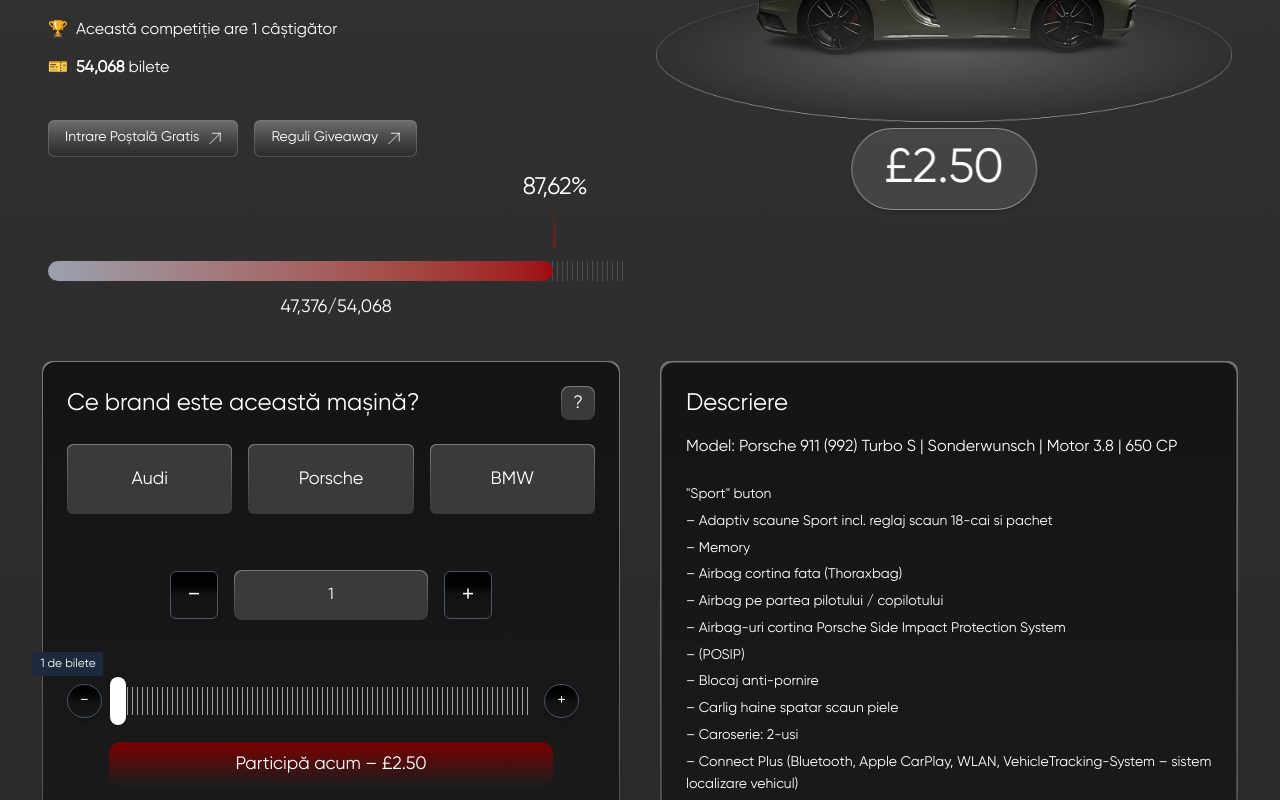
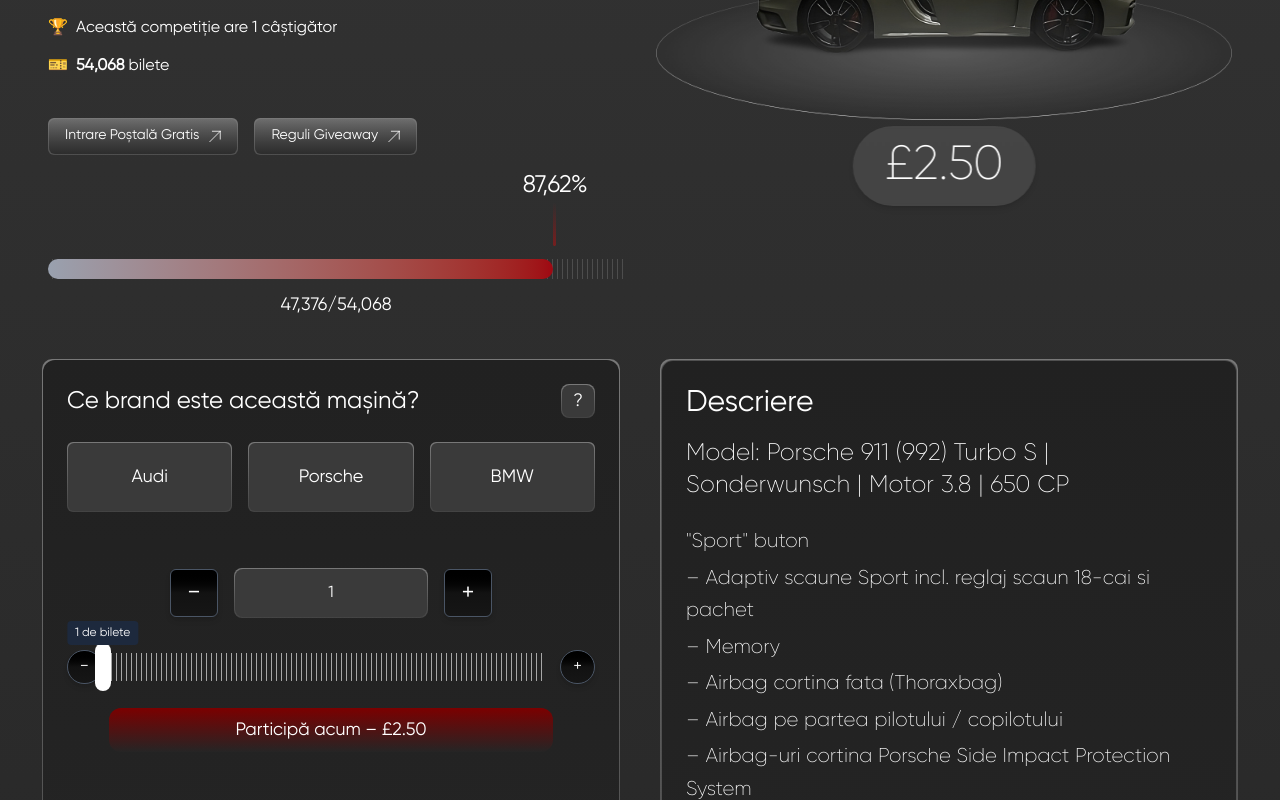
Before and after one commit to Utzu02/power-win, a React (Vite) app in the folder client/: page / in a window 1280 px wide. Shown: the part 440-1240 px from the top of the page. Built offline with nearby package versions, Linux system fonts and the light colour scheme.

Commit message:
utzu autzu

```diff
--- a/client/src/components/DescriptionWidget.tsx
+++ b/client/src/components/DescriptionWidget.tsx
@@ -3,17 +3,17 @@
 const DescriptionWidget = () => {
   return (
     <div className="p-[1px] rounded-[10px] bg-[linear-gradient(to_bottom,rgb(120,120,120),rgba(255,255,255,0.15))] h-fit mx-auto mt-10">
-      <div className="p-6 w-[45vw] h-[70vh] overflow-y-auto custom-scrollbar bg-gradient-to-b from-[#141414] to-[#1b1b1b] rounded-xl text-white border border-white/20">
+      <div className="p-6 w-[45vw] h-[70vh] overflow-y-auto custom-scrollbar bg-gradient-to-b from-[#212121] to-[#242424] rounded-xl text-white border border-white/20">
         {/* Titlu */}
-        <h2 className="text-2xl font-light mb-4">Descriere</h2>
+        <h2 className="text-3xl font-light mb-4">Descriere</h2>
 
         {/* Subtitlu */}
-        <p className="mb-6 text-base font-light">
+        <p className="mb-6 font-light text-2xl">
           Model: <strong>Porsche 911 (992) Turbo S</strong> | Sonderwunsch | Motor 3.8 | 650 CP
         </p>
 
         {/* Lista echipamente – fără bullets, doar liniuță */}
-        <div className="space-y-1 text-sm font-light leading-relaxed">
+        <div className="space-y-1 font-light leading-relaxed text-xl">
           <p>"Sport" buton</p>
           <p>– Adaptiv scaune Sport incl. reglaj scaun 18-cai si pachet</p>
           <p>– Memory</p>
--- a/client/src/components/EntryWidget.tsx
+++ b/client/src/components/EntryWidget.tsx
@@ -1,20 +1,23 @@
-import React, { useState } from 'react';
-import './../index.css';
+import React, { useState } from "react";
+import "./../index.css";
 
 interface EntryWidgetProps {
   tickets: number;
   onTicketsChange: (n: number) => void;
 }
 
-const brands = ['Audi', 'Porsche', 'BMW'];
+const brands = ["Audi", "Porsche", "BMW"];
 const MAX_TICKETS = 500;
 
-export default function EntryWidget({ tickets, onTicketsChange }: EntryWidgetProps) {
+export default function EntryWidget({
+  tickets,
+  onTicketsChange,
+}: EntryWidgetProps) {
   const [selectedBrand, setSelectedBrand] = useState<string | null>(null);
 
   return (
     <div className="p-[1px] rounded-[10px] bg-[linear-gradient(to_bottom,rgb(120,120,120),rgba(255,255,255,0.15))] w-fit mt-10 mx-auto">
-      <div className="p-6 bg-gradient-to-b from-[#141414] to-[#1b1b1b] rounded-xl h-full w-[45vw] mx-auto">
+      <div className="p-6 bg-gradient-to-b from-[#212121] to-[#242424] rounded-xl h-full w-[45vw] mx-auto">
         {/* Header */}
         <div className="flex justify-between items-center mb-6">
           <h2 className="text-2xl font-light">Ce brand este această mașină?</h2>
@@ -28,7 +31,6 @@
         {/* Brand buttons */}
         <div className="flex space-x-4 mb-8">
           {brands.map((b) => (
-
             <div
               key={b}
               className="p-[1px] flex-1 mb-6 rounded-md bg-[linear-gradient(to_bottom,rgb(120,120,120),rgba(255,255,255,0.15))] h-full w-fit transition duration-200"
@@ -37,15 +39,16 @@
                 onClick={() => setSelectedBrand(b)}
                 className={`
     w-full h-full text-lg font-light px-5 py-5 rounded-md transition duration-200 cursor-pointer
-    ${selectedBrand === b
+    ${
+      selectedBrand === b
         ? "bg-gradient-to-b from-[#141414] to-[#1b1b1b] text-white"
-                    : "bg-[rgb(58,58,58)] hover:bg-[rgb(68,68,68)] text-white"}
+        : "bg-[rgb(58,58,58)] hover:bg-[rgb(68,68,68)] text-white"
+    }
   `}
               >
                 {b}
               </button>
             </div>
-
           ))}
         </div>
 
@@ -67,7 +70,9 @@
               max={500}
               value={tickets}
               onChange={(e) =>
-                onTicketsChange(Math.min(500, Math.max(1, Number(e.target.value))))
+                onTicketsChange(
+                  Math.min(500, Math.max(1, Number(e.target.value)))
+                )
               }
               placeholder="Introdu numărul de bilete"
               className="w-48 h-12 bg-[#3A3A3A] rounded-lg text-center placeholder-gray-400 focus:outline-none appearance-none [&::-webkit-inner-spin-button]:appearance-none [&::-webkit-outer-spin-button]:appearance-none"
@@ -82,13 +87,17 @@
             +
           </button>
         </div>
+        <div className="flex flex-wrap w-full items-center justify-center">
+          {/* Minus */}
+          <button
+            onClick={() => onTicketsChange(Math.max(1, tickets - 1))}
+            className="py-1 px-3 flex items-center justify-center rounded-full border border-gray-600 shadow-md bg-gradient-to-b from-black via-[#121212] to-[#161616] hover:via-[#1a1a1a] transition-all cursor-pointer"
+          >
+            −
+          </button>
 
           {/* Slider with bubble */}
-        <div className="relative flex items-center space-x-4 w-full mt-16">
-          {/* Minus */}
-          <button onClick={() => onTicketsChange(Math.max(1, tickets - 1))} className="py-1 px-3 flex items-center justify-center rounded-full border border-gray-600 shadow-md bg-gradient-to-b from-black via-[#121212] to-[#161616] hover:via-[#1a1a1a] transition-all cursor-pointer">
-            −</button>
-
+          <div className="relative flex items-center space-x-4 flex-1">
             {/* Container slider */}
             <div className="relative w-full h-7 overflow-visible">
               {/* Linii verticale (tick marks) */}
@@ -96,7 +105,7 @@
                 className="absolute inset-0 z-0 pointer-events-none"
                 style={{
                   backgroundImage:
-                  'repeating-linear-gradient(to right, transparent, transparent 4px, rgba(255,255,255,0.5) 4px, rgba(255,255,255,0.7) 5px)',
+                    "repeating-linear-gradient(to right, transparent, transparent 4px, rgba(255,255,255,0.5) 4px, rgba(255,255,255,0.7) 5px)",
                 }}
               />
 
@@ -111,8 +120,8 @@
                 className="absolute w-4 h-12 rounded-full bg-white z-20 transition-all duration-300"
                 style={{
                   left: `calc(${(tickets / MAX_TICKETS) * 100}% - 8px)`,
-                top: '50%',
-                transform: 'translateY(-50%)',
+                  top: "50%",
+                  transform: "translateY(-50%)",
                 }}
               />
 
@@ -127,30 +136,30 @@
               />
             </div>
 
-
-          {/* Plus */}
-          <button onClick={() => onTicketsChange(Math.min(500, tickets + 1))} className="py-1 px-3 flex items-center justify-center rounded-full border border-gray-600 shadow-md bg-gradient-to-b from-black via-[#121212] to-[#161616] hover:via-[#1a1a1a] transition-all cursor-pointer">+</button>
-
             {/* Indicator deasupra bulinei */}
             <div
               className="absolute -top-8 text-xs text-white bg-slate-800 px-2 py-1 rounded z-30 transition duration-300"
               style={{
-              left: `${(tickets / MAX_TICKETS) * 100}%`,
-              transform: 'translateX(-50%)',
+                left: `calc(${(tickets / MAX_TICKETS) * 100}%`,
+                transform: "translateX(-50%)",
               }}
             >
               {tickets} de bilete
             </div>
-
-
           </div>
 
+          {/* Plus */}
+          <button
+            onClick={() => onTicketsChange(Math.min(500, tickets + 1))}
+            className="py-1 px-3 flex items-center justify-center rounded-full border border-gray-600 shadow-md bg-gradient-to-b from-black via-[#121212] to-[#161616] hover:via-[#1a1a1a] transition-all cursor-pointer"
+          >
+            +
+          </button>
+        </div>
 
         {/* Participă acum button */}
-        <div className='flex align-middle justify-center'>
-          <button
-            className="mt-6 w-[84%] flex align-middle justify-center cursor-pointer  bg-[linear-gradient(to_bottom,rgb(123,0,0,1),rgba(54,54,54,0.1))] hover:brightness-120 text-lg font-medium py-2 rounded-xl transition"
-          >
+        <div className="flex align-middle justify-center">
+          <button className="mt-6 w-[84%] flex align-middle justify-center cursor-pointer  bg-[linear-gradient(to_bottom,rgb(123,0,0,1),rgba(54,54,54,0.1))] hover:brightness-120 text-lg font-medium py-2 rounded-xl transition">
             Participă acum – £{(tickets * 2.5).toFixed(2)}
           </button>
         </div>
--- a/client/src/components/ImageCarousel.tsx
+++ b/client/src/components/ImageCarousel.tsx
@@ -88,8 +88,8 @@
         />
 
         {/* Preț centrat */}
-        <div className="absolute top-75 left-1/2 transform -translate-x-1/2 bg-white/10 backdrop-blur-[1.5px] px-8 py-4 rounded-full shadow-md text-white text-5xl font-light border border-white/40">
-          £2.50
+        <div className="absolute top-75 left-1/2 transform -translate-x-1/2 bg-white/10 backdrop-blur-[1.5px] px-8 py-4 rounded-full shadow-md text-white text-5xl border-white/40">
+          <p>£2.50</p>
         </div>
       </div>
       {showModal && (
--- a/client/src/components/SpinInstantWidget.tsx
+++ b/client/src/components/SpinInstantWidget.tsx
@@ -27,7 +27,7 @@
   const [chance, setChance] = useState<number>(0);
 
   useEffect(() => {
-    const pct = Math.min(80, (tickets / 500) * 80);
+    const pct = (tickets / 500) * 100;
     setChance(Math.round(pct));
   }, [tickets]);
 
--- a/client/src/index.css
+++ b/client/src/index.css
@@ -56,6 +56,15 @@
 }
 
 @font-face {
+  font-family: 'gilroy-ultralight';
+  src: url('/fonts/gilroy-ultralight.ttf') format('truetype');
+  font-weight: 400;
+  font-style: normal;
+  font-display: swap;
+}
+
+
+@font-face {
   font-family: 'bohme';
   src: url('/fonts/bohme.ttf') format('truetype');
   font-weight: 400;
@@ -67,6 +76,11 @@
   font-family: 'gilroy-regular', sans-serif;
 }
 
+body p
+{
+  font-family: 'gilroy-ultralight', sans-serif;
+}
+
 .logomedium {
   font-family: 'gilroy-medium', sans-serif;
 }
```
Also changed, not shown: client/src/components/Header.tsx (+2 -2 lines), client/public/fonts/gilroy-ultralight.ttf (added). Lines whose indentation alone changed are shown as unchanged.
